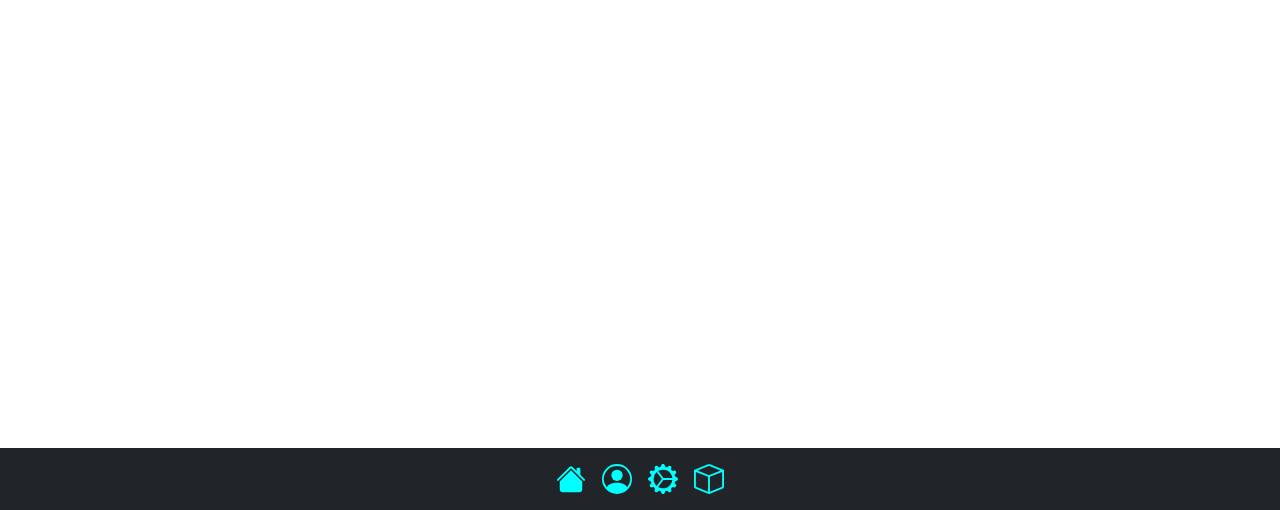
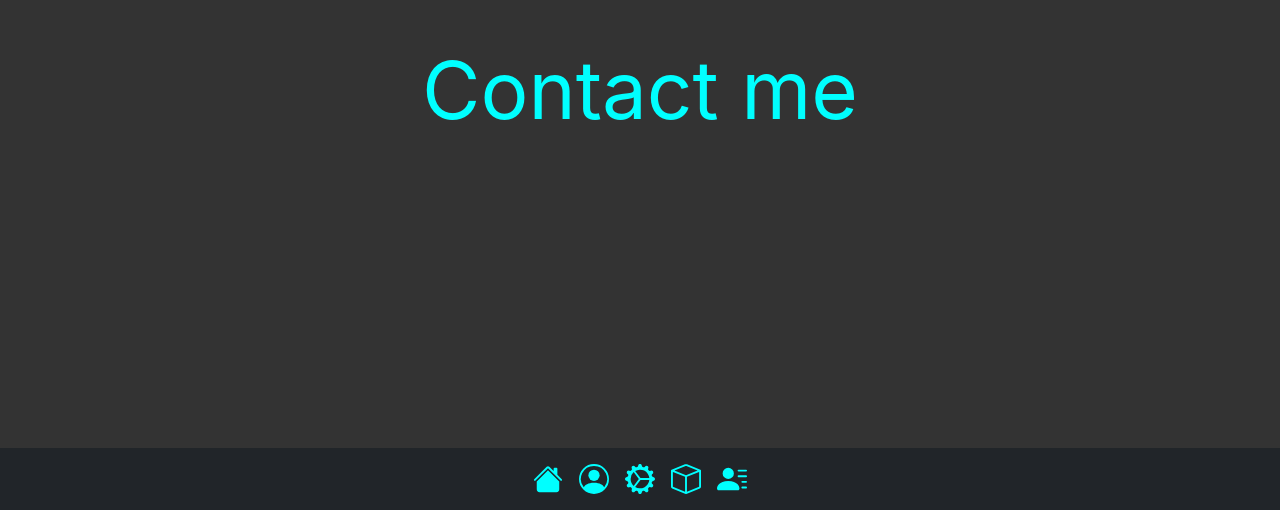
Before and after one commit to LIASY032/porfolio, a React (Create React App) app: page /contact in a window 1280 px wide. Shown: the part 290-800 px from the top of the page. Built offline with nearby package versions, Linux system fonts and the light colour scheme.

Commit message:
Contact page added

```diff
--- a/package.json
+++ b/package.json
@@ -12,6 +12,7 @@
     "react-bootstrap": "^1.6.1",
     "react-bootstrap-icons": "^1.5.0",
     "react-dom": "^17.0.2",
+    "react-reveal": "^1.2.2",
     "react-router-dom": "^5.2.0",
     "react-scripts": "4.0.3",
     "web-vitals": "^1.1.1"
--- a/src/App.js
+++ b/src/App.js
@@ -5,6 +5,8 @@ import "./App.css";
 import About from "./components/pages/About";
 import Project from "./components/pages/Project";
 import Skills from "./components/pages/Skills";
+
+import Contact from "./components/pages/Contact";
 
 function App() {
   return (
@@ -16,6 +18,7 @@ function App() {
         <Route path="/about" component={About}></Route>
         <Route path="/project" component={Project}></Route>
         <Route path="/skill" component={Skills}></Route>
+        <Route path="/contact" component={Contact}></Route>
       </Router>
 
       <footer></footer>
--- a/src/components/Navigation.js
+++ b/src/components/Navigation.js
@@ -5,6 +5,7 @@ import {
   GearWideConnected,
   HouseFill,
   PersonCircle,
+  PersonLinesFill,
 } from "react-bootstrap-icons";
 
 function Navigation() {
@@ -37,6 +38,11 @@ function Navigation() {
               <Box size={30} color="#00ffff" />
             </Nav.Link>
           </Nav.Item>
+          <Nav.Item>
+            <Nav.Link href="/contact">
+              <PersonLinesFill size={30} color="#00ffff"></PersonLinesFill>
+            </Nav.Link>
+          </Nav.Item>
         </Nav>
       </Navbar>
     </div>
--- /dev/null
+++ b/src/components/pages/Contact.js
@@ -0,0 +1,25 @@
+import React from "react";
+import "./common.css";
+import { Fade } from "react-reveal";
+function Contact() {
+  return (
+    <div className="flex-container">
+      <Fade bottom cascade={true}>
+        <div className="text-container">
+          <span>C</span>
+          <span>o</span>
+          <span>n</span>
+          <span>t</span>
+          <span>a</span>
+          <span>c</span>
+          <span>t </span>
+
+          <span>m</span>
+          <span>e</span>
+        </div>
+      </Fade>
+    </div>
+  );
+}
+
+export default Contact;
--- a/src/components/pages/Home.js
+++ b/src/components/pages/Home.js
@@ -2,6 +2,7 @@ import React from "react";
 import { Circle, Square, Triangle } from "react-bootstrap-icons";
 import "./home.css";
 import "./common.css";
+import { Fade } from "react-reveal";
 
 function Home() {
   return (
@@ -14,6 +15,7 @@ function Home() {
         <Circle className="circle position-absolute pattern-size " />
         <div className="content">
           <div>
+            <Fade bottom cascade={true}>
               <div className="text-container">
                 <span>H</span>
                 <span>i, </span>
@@ -35,6 +37,7 @@ function Home() {
                 <span>n</span>
                 <span>g</span>
               </div>
+            </Fade>
           </div>
 
           <div>
```
Also changed, not shown: 1 other file (tests, documents, lock files or other folders). Lines whose indentation alone changed are shown as unchanged.
